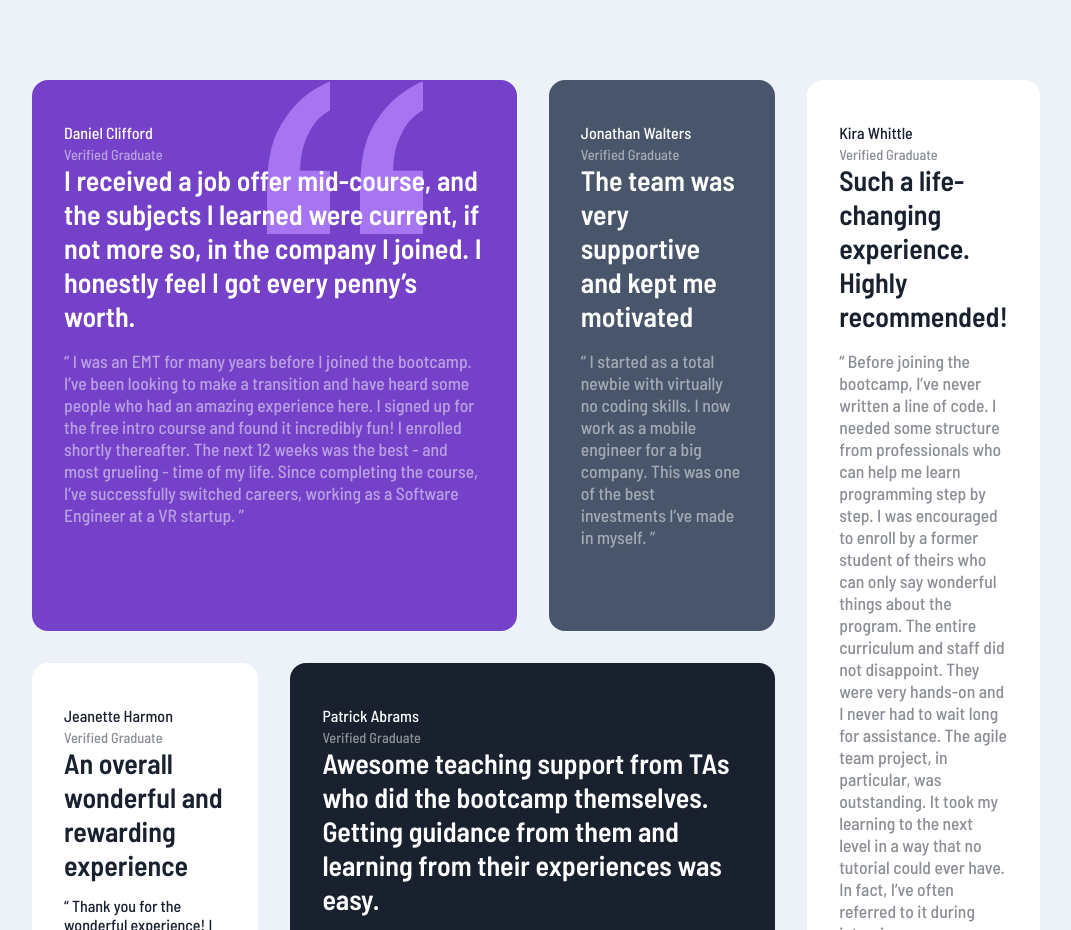
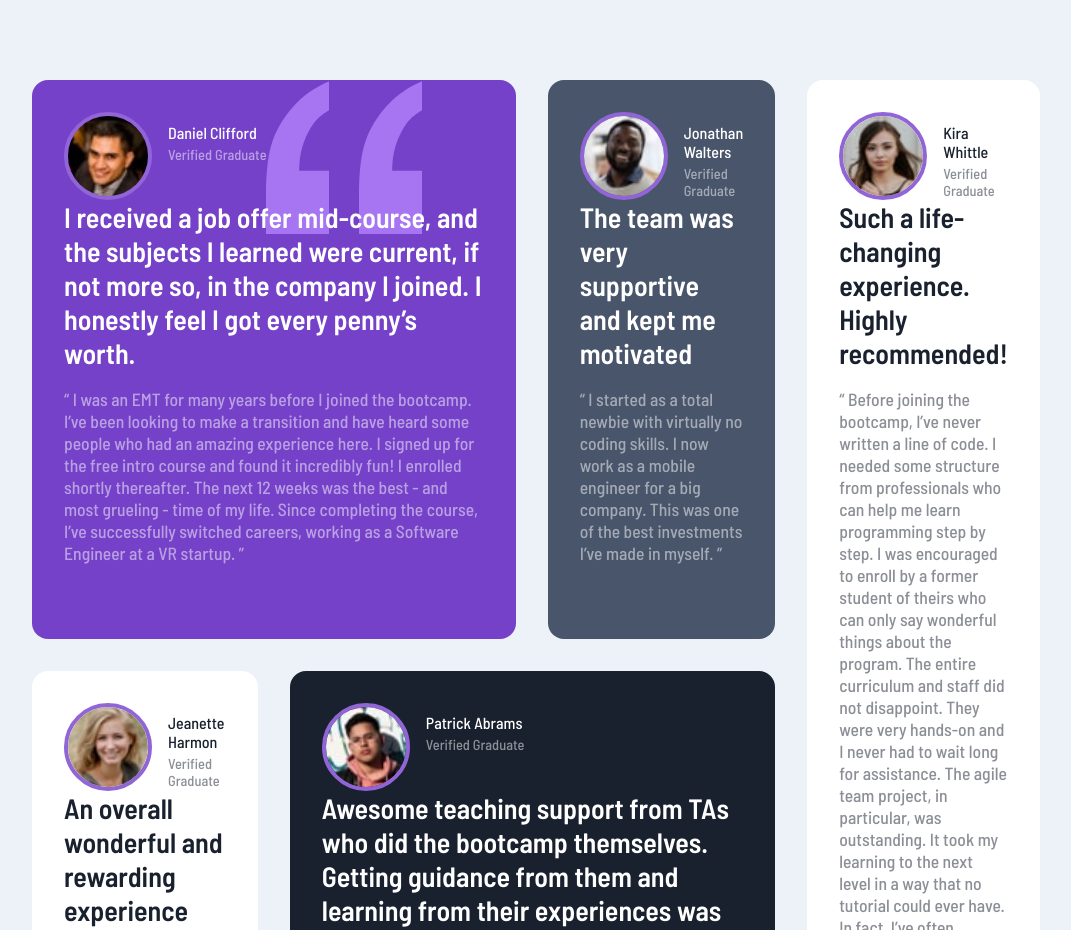
Before and after one commit to JAsaxon/testimonials-grid-section-main, a plain HTML site: page index.html in a window 1280 px wide. Shown: the top 930 px of the page, without its empty margins (104-1175 px from the left). Drawn offline with Linux system fonts and the light colour scheme.

Commit message:
added images

```diff
--- a/index.html
+++ b/index.html
@@ -28,14 +28,19 @@
   <body>
     <div id="container">
       <div class="testimonial-wrapper">
+        <div class="title">
+          <img src="/images/image-daniel.jpg" alt="" class="img">
+          <div class="title-text">
             <h1 class="testimonial-name">Daniel Clifford</h1>
             <h2 class="testimonial-subtitle">Verified Graduate</h2>
+          </div>
+        </div>
         <h3 class="testimonial-subsubtitle">
           I received a job offer mid-course, and the subjects I learned were
           current, if not more so, in the company I joined. I honestly feel I
           got every penny’s worth.
         </h3>
-        <img src="/images/bg-pattern-quotation.svg" alt="">
+        <img src="/images/bg-pattern-quotation.svg" alt="" class="pattern">
         <p>
           “ I was an EMT for many years before I joined the bootcamp. I’ve been
           looking to make a transition and have heard some people who had an
@@ -47,8 +52,13 @@
         </p>
       </div>
       <div class="testimonial-wrapper long">
+        <div class="title">
+          <img src="/images/image-jonathan.jpg" alt="" class="img">
+          <div class="title-text">
             <h1 class="testimonial-name">Jonathan Walters</h1>
             <h2 class="testimonial-subtitle">Verified Graduate</h2>
+          </div>
+        </div>
         <h3 class="testimonial-subsubtitle">
           The team was very supportive and kept me motivated
         </h3>
@@ -59,8 +69,13 @@
         </p>
       </div>
       <div class="testimonial-wrapper">
+        <div class="title">
+          <img src="/images/image-kira.jpg" alt="" class="img">
+          <div class="title-text">
             <h1 class="testimonial-name">Kira Whittle</h1>
             <h2 class="testimonial-subtitle">Verified Graduate</h2>
+          </div>
+        </div>
         <h3 class="testimonial-subsubtitle">
           Such a life-changing experience. Highly recommended!
         </h3>
@@ -79,17 +94,25 @@
         </p>
       </div>
       <div class="testimonial-wrapper">
-
+        <div class="title">
+          <img src="/images/image-jeanette.jpg" alt="" class="img">
+          <div class="title-text">
             <h1 class="testimonial-name">Jeanette Harmon</h1>
             <h2 class="testimonial-subtitle">Verified Graduate</h2>
-        <h3 class="testimonial-subsubtitle">An overall wonderful and rewarding experience</h3>
+          </div>
+        </div>       <h3 class="testimonial-subsubtitle">An overall wonderful and rewarding experience</h3>
         “ Thank you for the wonderful experience! I now have a job I really enjoy, and make a good living
         while doing something I love. ”
       </div>
 
       <div class="testimonial-wrapper">
+        <div class="title">
+          <img src="/images/image-patrick.jpg" alt="" class="img">
+          <div class="title-text">
             <h1 class="testimonial-name">Patrick Abrams</h1>
             <h2 class="testimonial-subtitle">Verified Graduate</h2>
+          </div>
+        </div>
         <h3 class="testimonial-subsubtitle">
           Awesome teaching support from TAs who did the bootcamp themselves.
           Getting guidance from them and learning from their experiences was
--- a/style.css
+++ b/style.css
@@ -18,7 +18,20 @@ body{
     display: table-cell;
 
 }
-img{
+.title{
+    display: flex;
+
+}
+.title-text{
+    margin-left: 1em;
+}
+.img{
+    width: 5em;
+    height: 5em;
+    border: hsl(263, 59%, 62%) 4px solid;
+    border-radius: 100%;
+}
+.pattern{
     position: absolute;
     right: 7.5em;
     top: 0;
```
Lines whose indentation alone changed are shown as unchanged.
